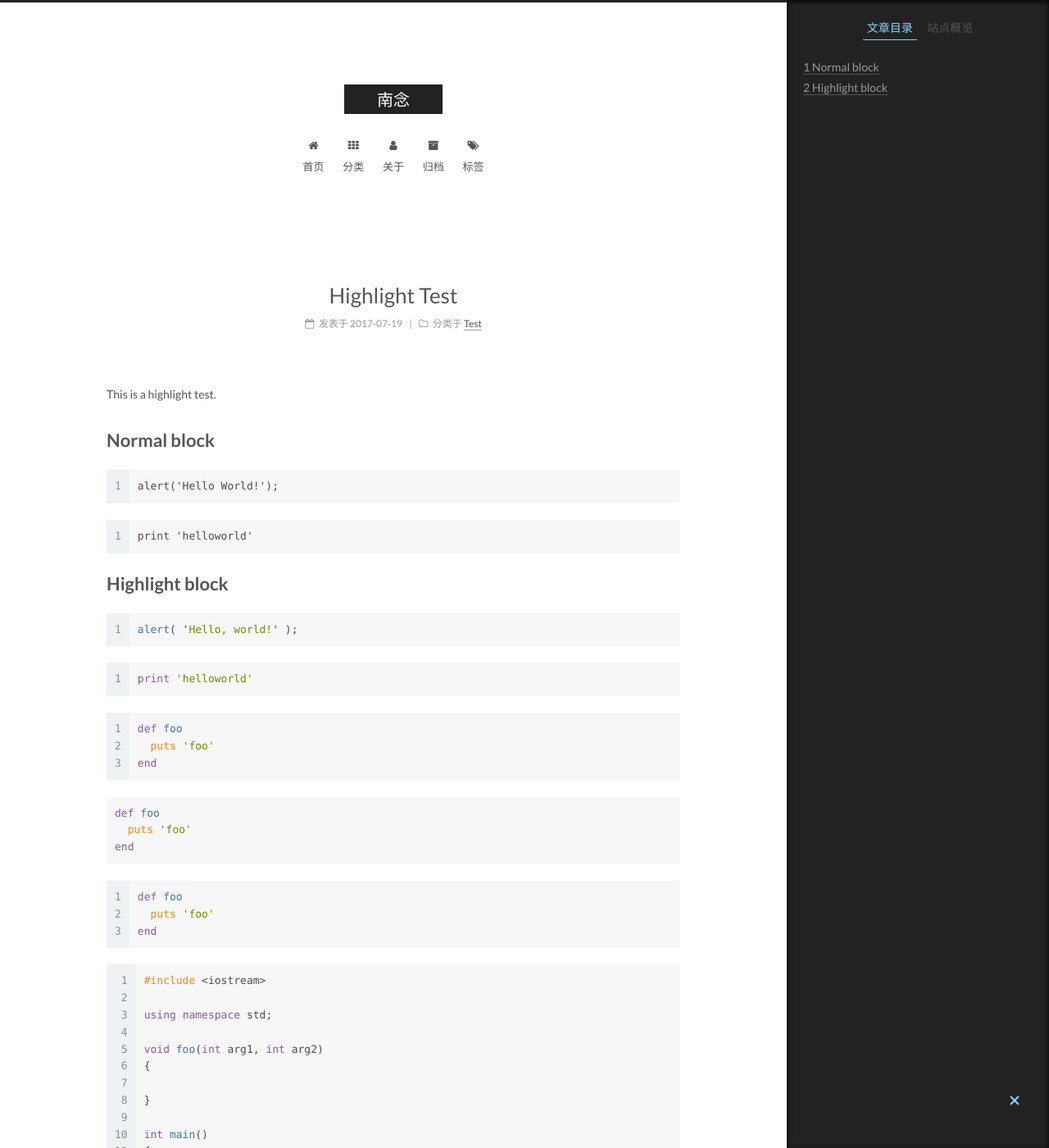
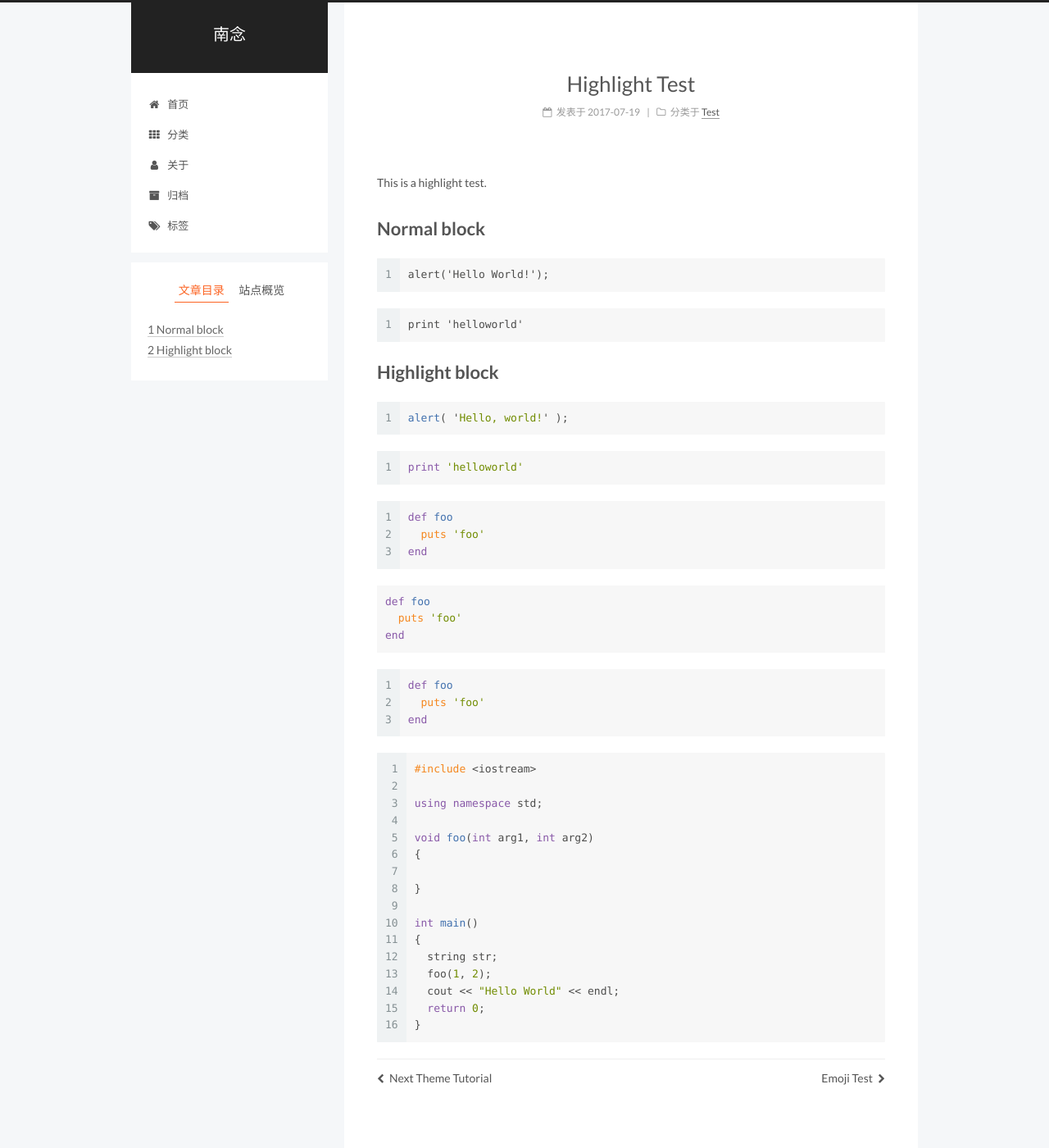
Before and after one commit to patrick60814/beforbad.github.io, a Jekyll site: the page built from _posts/2017-07-19-highlight-test.md, in a window 1280 px wide and 1400 px high. Shown: the whole window at 82% size. Built offline with Jekyll 4.4.1, drawn with Linux system fonts in a browser that asks for light colours; some of the changed text lies outside the part shown.

Commit message:
更新 _config.yml

```diff
--- a/_config.yml
+++ b/_config.yml
@@ -35,7 +35,7 @@ paginate: 6
 exclude: [".rvmrc", ".rbenv-version", "README.md", "Rakefile", "changelog.md", "Gemfile", "Gemfile.lock", "README_en.md", "vendor"]
 
 # Separator
-#excerpt_separator: <!-- more -->
+excerpt_separator: <!-- more -->
 
 # Code Highlighter
 ## 'pygments' is unsupported on GitHub Pages now.
@@ -93,7 +93,7 @@ since: 2021
 authoricon: heart
 
 # Footer `powered-by` and `theme-info` copyright
-copyright: true
+copyright: false
 
 # ---------------------------------------------------------------
 # SEO Settings
@@ -151,9 +151,9 @@ menu_icons:
 # ---------------------------------------------------------------
 
 # Schemes
-scheme: Muse
+#scheme: Muse
 #scheme: Mist
-#scheme: Pisces
+scheme: Pisces
 
 
 # ---------------------------------------------------------------
@@ -256,8 +256,8 @@ toc:
 
 sidebar:
   # Sidebar Position, available value: left | right
-  #position: left
-  position: right
+  position: left
+  #position: right
 
   # Sidebar Display, available value:
   #  - post    expand on posts automatically. Default.
```
